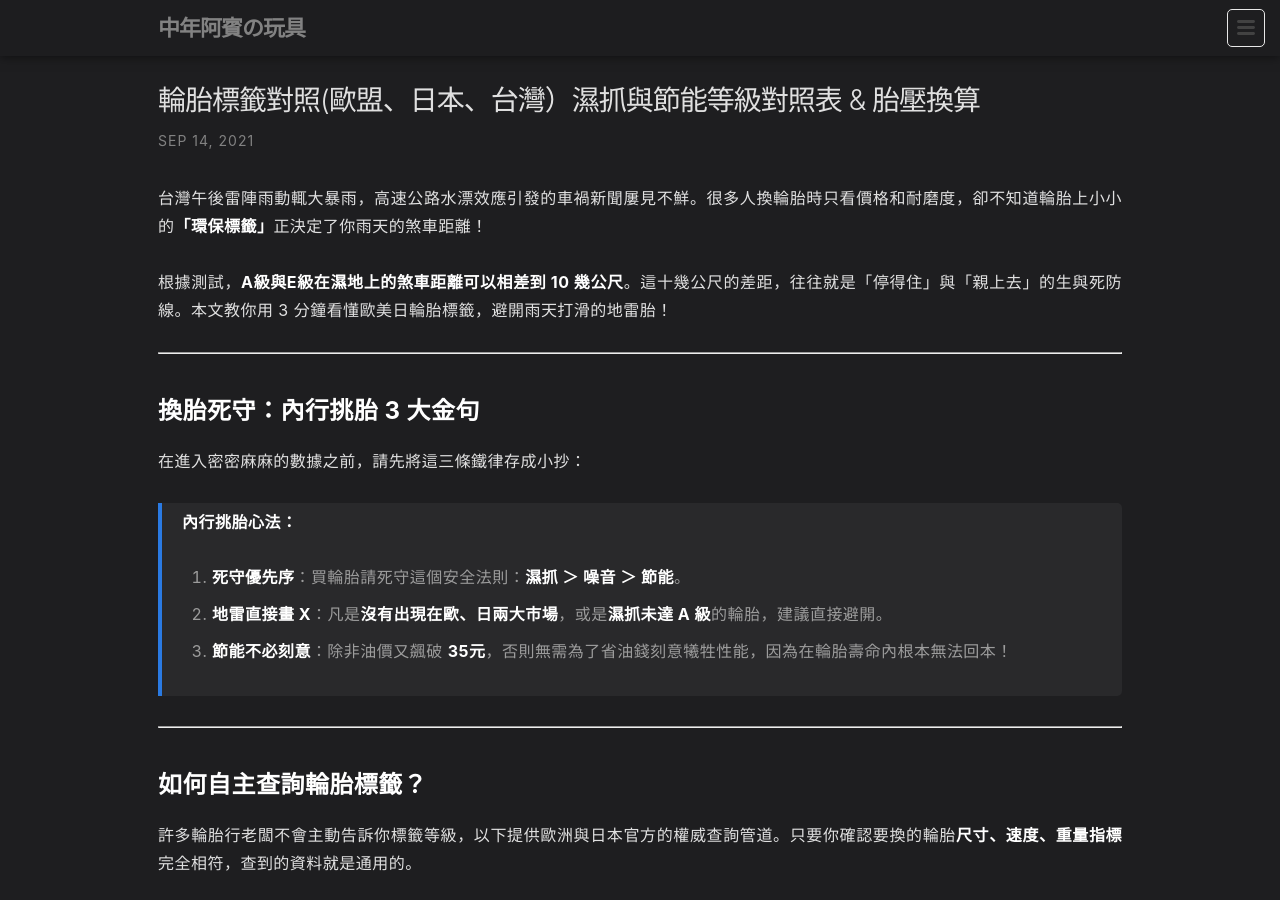
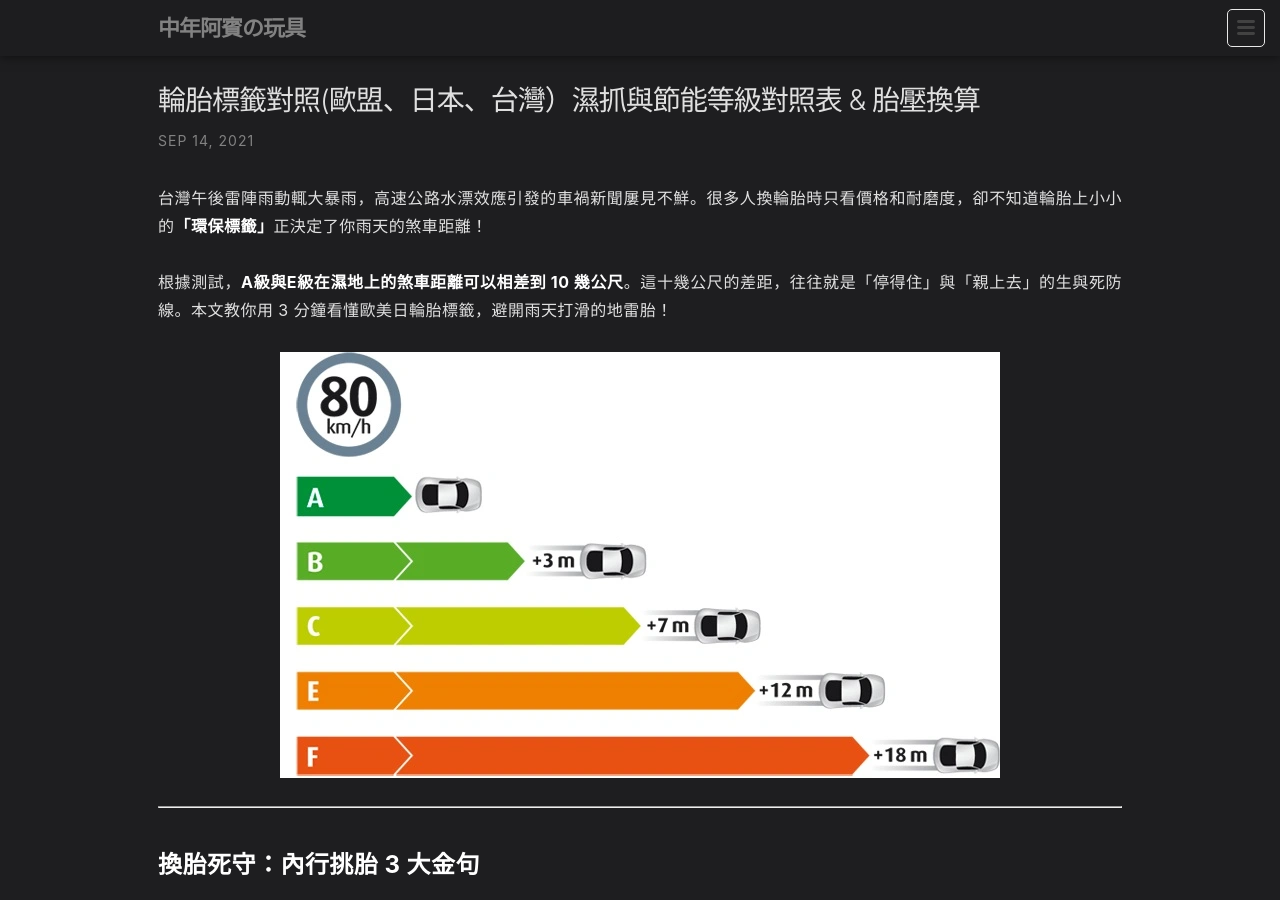
Before and after one commit to 1stbenz/1stbenz.github.io, a Jekyll site: the page built from _posts/zh/2021-09-14-tyre-label.md, in a window 1280 px wide and 900 px high. Built offline with Jekyll 4.4.1, drawn with Linux system fonts in a browser that asks for light colours.

Commit message:
Update 2021-09-14-tyre-label.md

```diff
--- a/_posts/zh/2021-09-14-tyre-label.md
+++ b/_posts/zh/2021-09-14-tyre-label.md
@@ -26,6 +26,8 @@ faq:
 台灣午後雷陣雨動輒大暴雨，高速公路水漂效應引發的車禍新聞屢見不鮮。很多人換輪胎時只看價格和耐磨度，卻不知道輪胎上小小的**「環保標籤」**正決定了你雨天的煞車距離！
 
 根據測試，**A級與E級在濕地上的煞車距離可以相差到 10 幾公尺**。這十幾公尺的差距，往往就是「停得住」與「親上去」的生與死防線。本文教你用 3 分鐘看懂歐美日輪胎標籤，避開雨天打滑的地雷胎！
+
+![濕地煞車距離比較：不同濕抓等級之相對剎車距離差異](/images/mobile01-1e245a3ac8d082974c6b38239840089d.webp)
 
 ---
 
@@ -67,8 +69,6 @@ faq:
 | 1.25 ≤ G ≤ 1.39 | C | c | - |
 | 1.10 ≤ G ≤ 1.24 | D | d | - |
 | G ≤ 1.09 | E | - | - |
-
-![濕地煞車距離比較：不同濕抓等級之相對剎車距離差異](/images/mobile01-1e245a3ac8d082974c6b38239840089d.webp)
 
 ### 2. 節能等級 (滾動阻力 RRC)
 滾動阻力越低越省油，但切記不要為了省油而盲目犧牲濕地抓地力。
```
